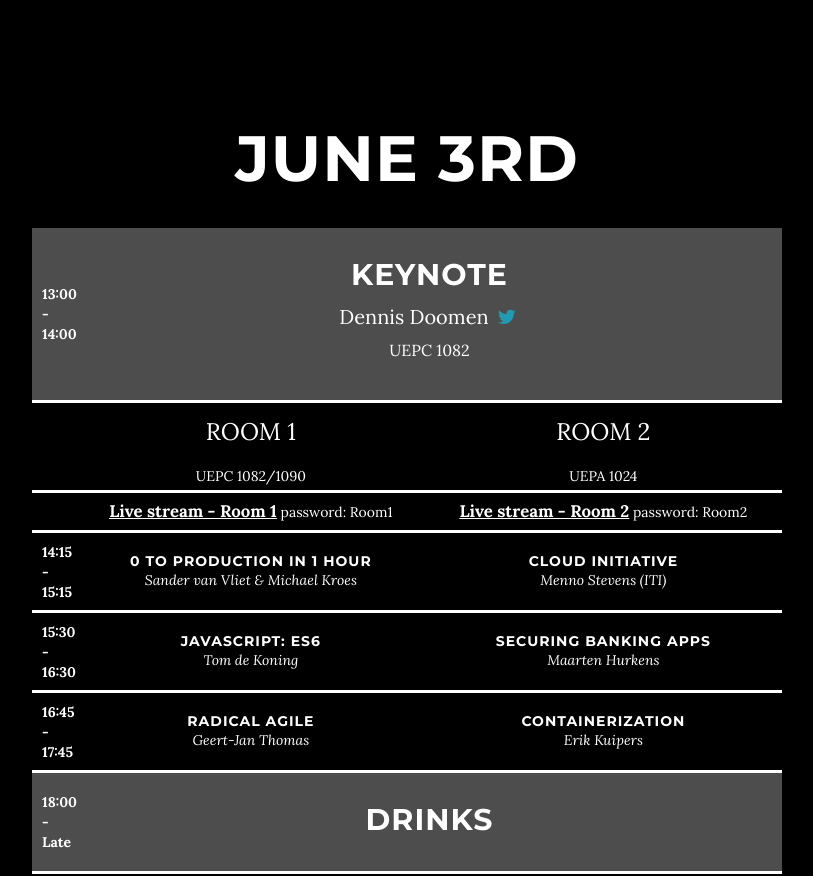
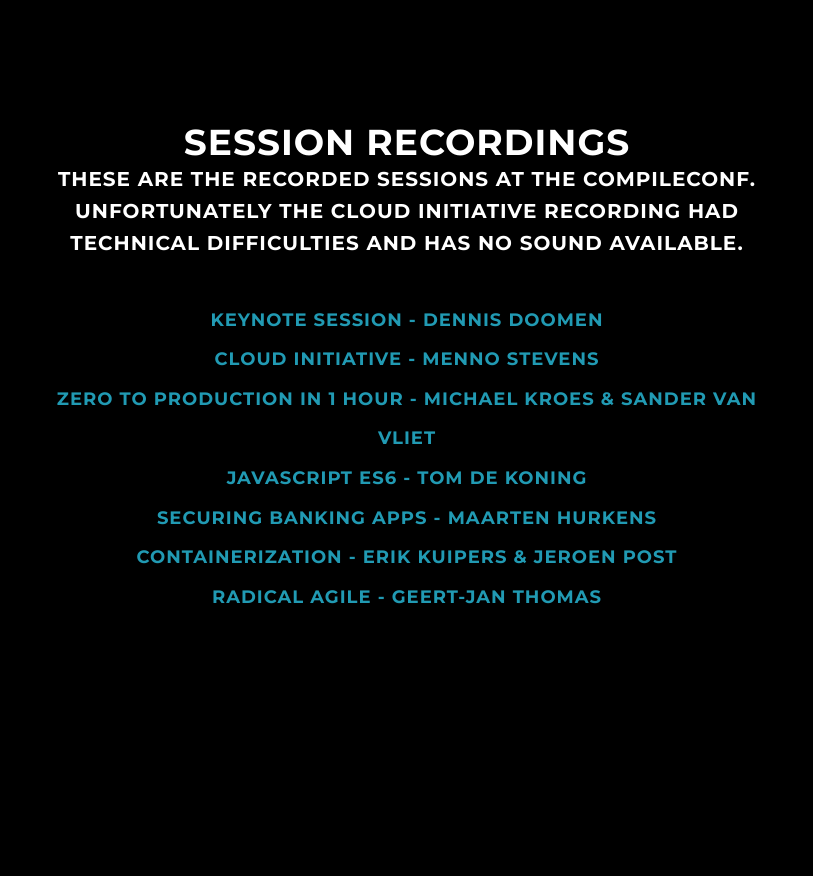
Before and after one commit to sandermvanvliet/Presentations, a plain HTML site: page CompileConf/Website/index.html in a window 1280 px wide. Shown: the part 1480-2356 px from the top of the page, without its empty margins (233-1046 px from the left). Drawn offline with Linux system fonts and the light colour scheme.

Commit message:
Added links to videos

```diff
--- a/CompileConf/Website/index.html
+++ b/CompileConf/Website/index.html
@@ -36,6 +36,9 @@
 		color: white;
 		text-decoration: underline;
 	}
+	.streamlink2 {
+		font-size: 50%;
+	}
 	</style>
 
 </head>
@@ -63,6 +66,9 @@
                     </li>
                     <li>
                         <a class="page-scroll" href="#about">About</a>
+                    </li>
+                    <li>
+                        <a class="page-scroll" href="#recordings">Session Recordings</a>
                     </li>
                     <li>
                         <a class="page-scroll" href="#schedule">Schedule</a>
@@ -94,7 +100,7 @@
                         <a href="#about" class="btn btn-circle page-scroll">
                             <i class="fa fa-angle-double-down animated"></i>
                         </a>
-                    </div>
+                    </div>http://rabotube.rabonet.com/ISD/Video.aspx?videoId=8
                 </div>
             </div>
         </div>
@@ -112,6 +118,24 @@
             </div>
         </div>
     </section>
+
+	<section id="recordings" class="container content-section text-center">
+		<div class="row">
+            <div class="col-lg-8 col-lg-offset-2">
+				<h1>Session recordings</1>
+				<p>These are the recorded sessions at the CompileConf. Unfortunately the Cloud Initiative recording had technical difficulties and has no sound available.</p>
+				<ul class="list-unstyled">
+					<li><a class="streamlink2" href="http://rabotube.rabonet.com/ISD/pages/player.aspx?videoId=3">Keynote session - Dennis Doomen</a></li>
+					<li><a class="streamlink2" href="http://rabotube.rabonet.com/ISD/pages/player.aspx?videoId=6">Cloud Initiative - Menno Stevens</a></li>
+					<li><a class="streamlink2" href="http://rabotube.rabonet.com/ISD/pages/player.aspx?videoId=7">Zero to production in 1 hour - Michael Kroes &amp; Sander van Vliet</a></li>
+					<li><a class="streamlink2" href="http://rabotube.rabonet.com/ISD/pages/player.aspx?videoId=4">Javascript ES6 - Tom de Koning</a></li>
+					<li><a class="streamlink2" href="http://rabotube.rabonet.com/ISD/pages/player.aspx?videoId=8">Securing Banking Apps - Maarten Hurkens</a></li>
+					<li><a class="streamlink2" href="http://rabotube.rabonet.com/ISD/pages/player.aspx?videoId=5">Containerization - Erik Kuipers &amp; Jeroen Post</a></li>
+					<li><a class="streamlink2" href="http://rabotube.rabonet.com/pages/player.aspx?videoId=249">Radical Agile - Geert-Jan Thomas</a></li>
+				</ul>
+			</div>
+		</div>
+	</section>
 
     <section id="schedule" class="container content-section text-center">
         <div class="row">
```
